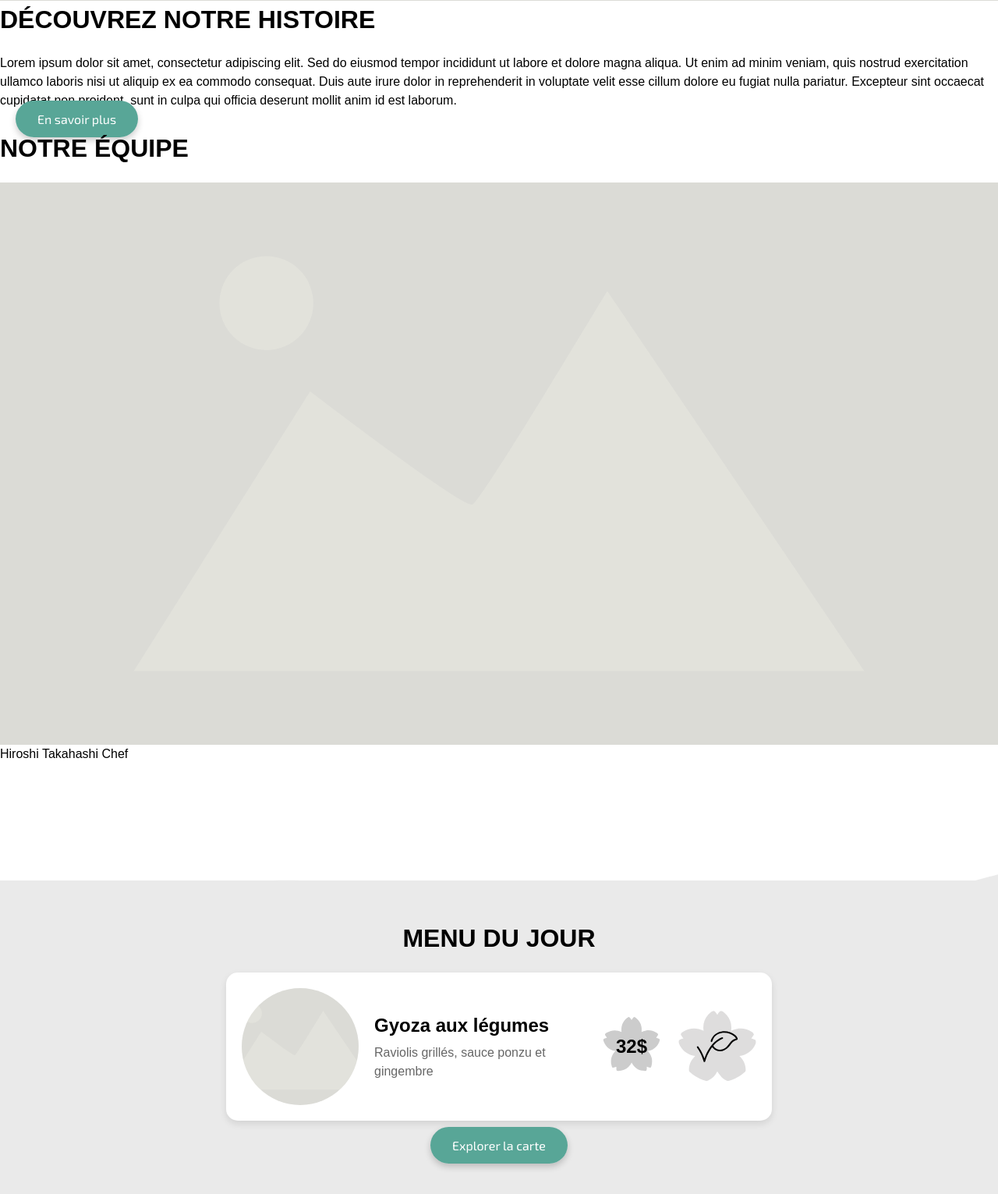
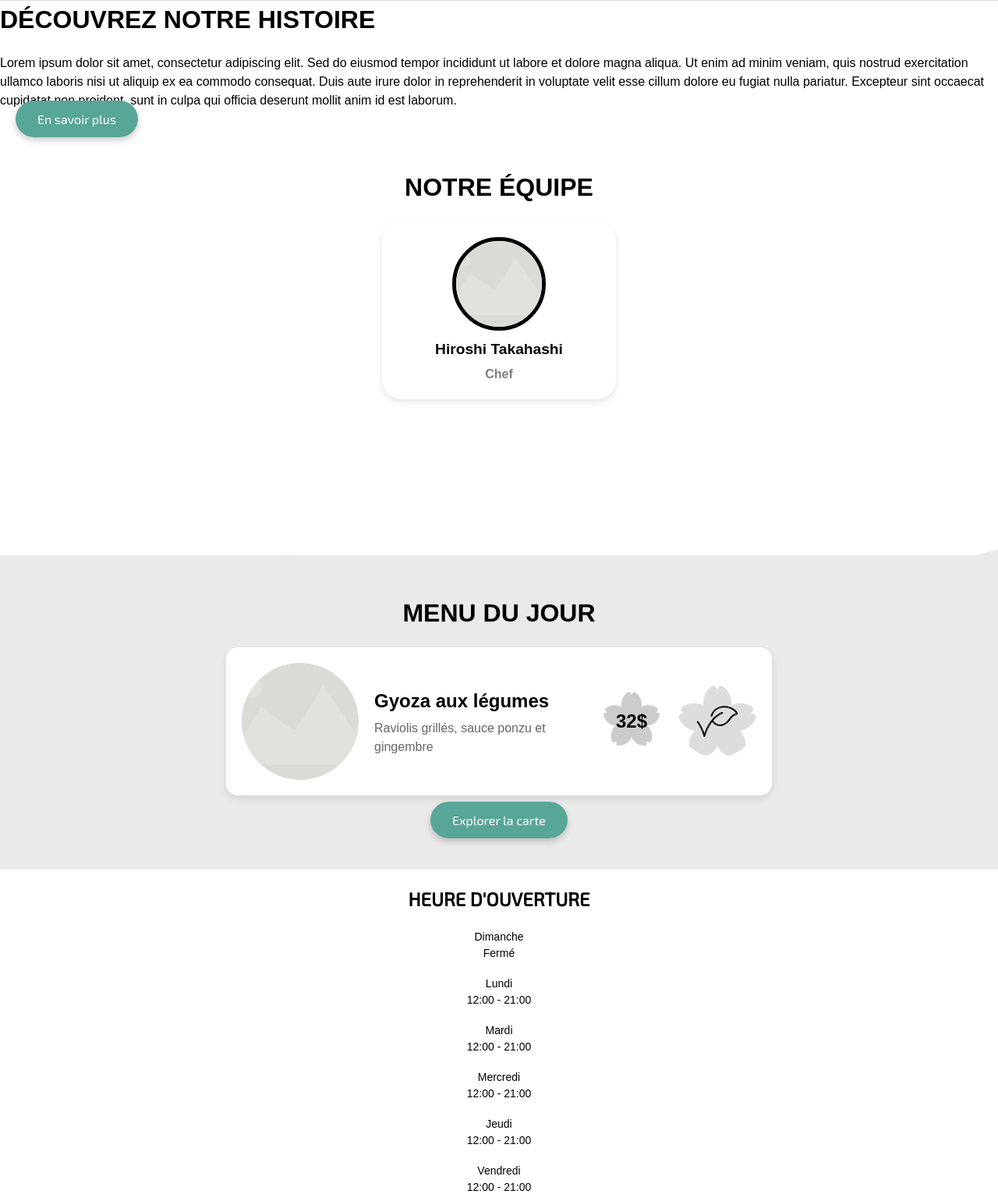
Before and after one commit to Jolyca/IzakayaHiroshi_2.1, a PHP site: page / in a window 1280 px wide. Shown: the part 1019-2550 px from the top of the page at 78% size. Run offline with PHP 8.4, Linux system fonts and the light colour scheme.

Commit message:
Ajout du css section equipe

```diff
--- /dev/null
+++ b/css/_composant/equipe.css
@@ -0,0 +1,40 @@
+/*[ COMPOSANT EQUIPE ]*/
+/* ------------------------------------------------------------ */
+
+.equipe {
+    text-align: center;
+    padding: 50px;
+}
+
+.employer {
+    display: flex;
+    flex-direction: column;
+    align-items: center;
+    background: white;
+    padding: 20px;
+    border-radius: 25px;
+    box-shadow: 0 4px 10px rgba(0, 0, 0, 0.1);
+    max-width: 300px;
+    margin: 0 auto;
+}
+
+.employer img {
+    width: 120px;
+    height: 120px;
+    border-radius: 50%;
+    object-fit: cover;
+    border: 5px solid black;
+}
+
+.employer p {
+    font-size: 1.2rem;
+    font-weight: bold;
+    margin-top: 10px;
+}
+
+.employer span {
+    display: block;
+    font-size: 1rem;
+    color: grey;
+    margin-top: 5px;
+}
--- a/css/style.css
+++ b/css/style.css
@@ -12,6 +12,7 @@
 @import url('_composant/icon.css');
 @import url('_composant/ouverture.css');
 @import url('_composant/menu.css');
+@import url('_composant/equipe.css');
 
 /*[ importation du dossier _layout ]*/
 @import url('_layout/structure.css');
```
